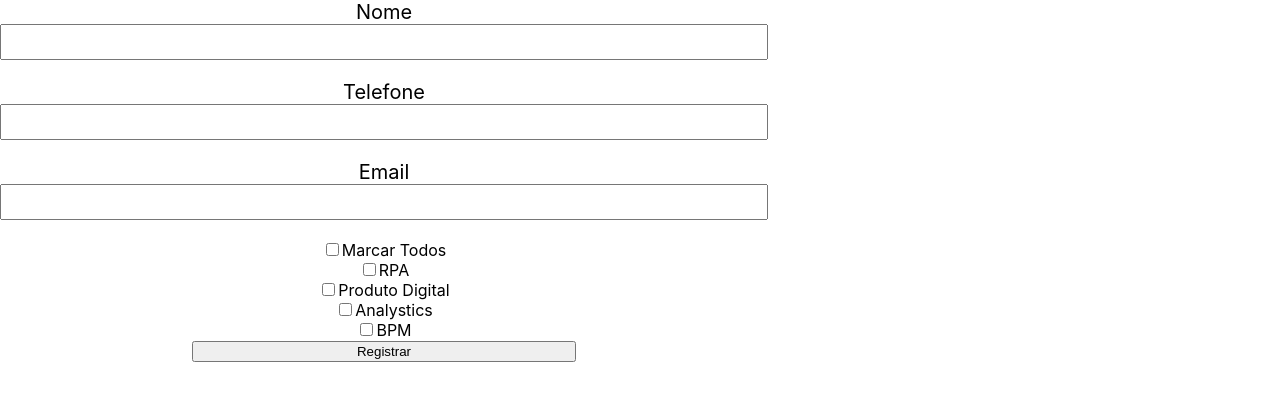
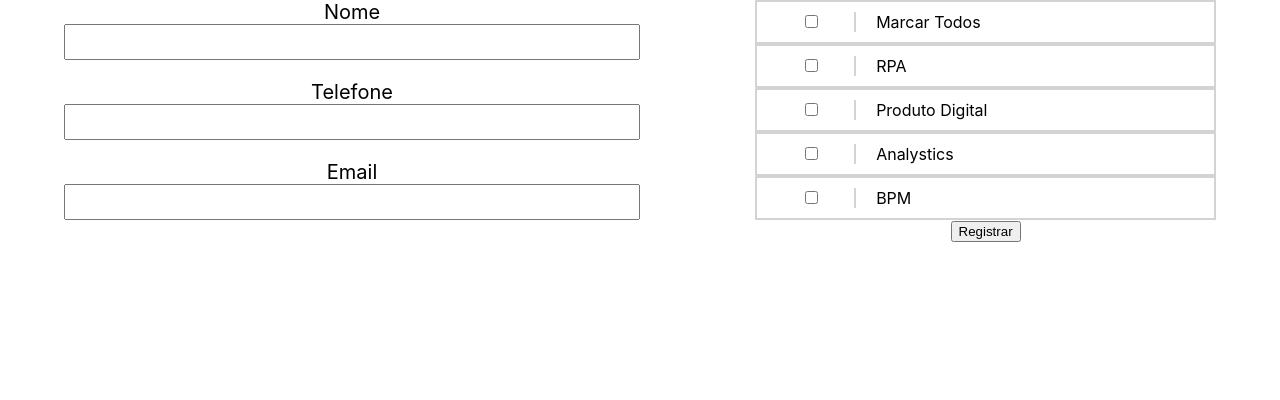
Before and after one commit to RiqueFR/SimpleLeadManager, a React (Create React App) app: page /lead/new in a window 1280 px wide. Shown: the top 400 px of the page. Built offline with nearby package versions, Linux system fonts and the light colour scheme.

Commit message:
Change NewLead view

```diff
--- a/src/components/CheckboxDiv.js
+++ b/src/components/CheckboxDiv.js
@@ -2,8 +2,10 @@ import React from "react";
 
 const CheckboxDiv= (props) => {
 	return (
-		<div>
+		<div className="div-checkbox">
+			<div className="check">
 			<input id={props.id} type="checkbox" name={props.name} onChange={props.onChange} checked={props.checked} />
+				</div>
 			<label>{props.text}</label>
 		</div>
 	);
--- a/src/components/NewLead.js
+++ b/src/components/NewLead.js
@@ -100,7 +100,7 @@ const NewLead = () => {
 	let errorsCheckbox = values.errors.checkbox;
 	let errorsCheckboxLabels = [];
 	for (let index in errorsCheckbox) {
-		errorsCheckboxLabels.push(<label key={index}>{errorsCheckbox[index]}</label>);
+		errorsCheckboxLabels.push(<label className="errors" key={index}>{errorsCheckbox[index]}</label>);
 	}
 
 	return (
@@ -111,17 +111,19 @@ const NewLead = () => {
 					<InputDiv text="Telefone" id="phone" type="text" name="phone" onChange={onChange} value={values.phone} errors={values.errors.phone} />
 					<InputDiv text="Email" id="mail" type="text" name="mail" onChange={onChange} value={values.mail} errors={values.errors.mail} />
 				</div>
-				<div>
+				<div className="checkbox">
 					<CheckboxDiv text="Marcar Todos" id="all" name="all" onChange={onCheck} checked={values.all} />
 					<CheckboxDiv text="RPA" id="rpa" name="rpa" onChange={onCheck} checked={values.checkbox.rpa} />
 					<CheckboxDiv text="Produto Digital" id="dig-prod" name="digProd" onChange={onCheck} checked={values.checkbox.digProd} />
 					<CheckboxDiv text="Analystics" id="analystics" name="analystics" onChange={onCheck} checked={values.checkbox.analystics} />
 					<CheckboxDiv text="BPM" id="bpm" name="bpm" onChange={onCheck} checked={values.checkbox.bpm} />
-					{errorsCheckboxLabels}
+					<div>
+						{errorsCheckboxLabels}
+					</div>
 					<button>Registrar</button>
-					<ToastContainer autoClose={10000} />
 				</div>
 			</form>
+			<ToastContainer autoClose={10000} />
 		</div>
 	);
 };
--- /dev/null
+++ b/src/pages/NewLead.css
@@ -0,0 +1,31 @@
+.new-lead form {
+	position: relative;
+	margin: auto;
+	width: 90%;
+	display: flex;
+	flex-direction: row;
+}
+.new-lead .text-input {
+	float: left;
+	width: 50%;
+}
+.new-lead .checkbox {
+	padding-left: 10%;
+	width: 40%;
+}
+
+.div-checkbox {
+	border: 2px solid lightgray;
+	padding: 10px;
+	display: flex;
+}
+.div-checkbox label {
+	width: 80%;
+	position: relative;
+	text-align: left;
+	left: 20px;
+}
+.div-checkbox .check {
+	width: 20%;
+	border-right: 2px solid lightgray;
+}
--- a/src/pages/NewLead.js
+++ b/src/pages/NewLead.js
@@ -1,5 +1,6 @@
 import React from "react";
 import NewLead from "../components/NewLead";
+import './NewLead.css';
 
 const NewLeadPage = () => {
 	return (<NewLead />);
--- a/src/pages/SignUp.css
+++ b/src/pages/SignUp.css
@@ -4,13 +4,13 @@
 	justify-content: center;
 }
 
-form {
+.user-signup form {
 	position: relative;
 	display: grid;
 	width: 60%;
 }
 
-button {
+.user-signup form button {
 	margin: auto;
 	width: 50%;
 }
```
